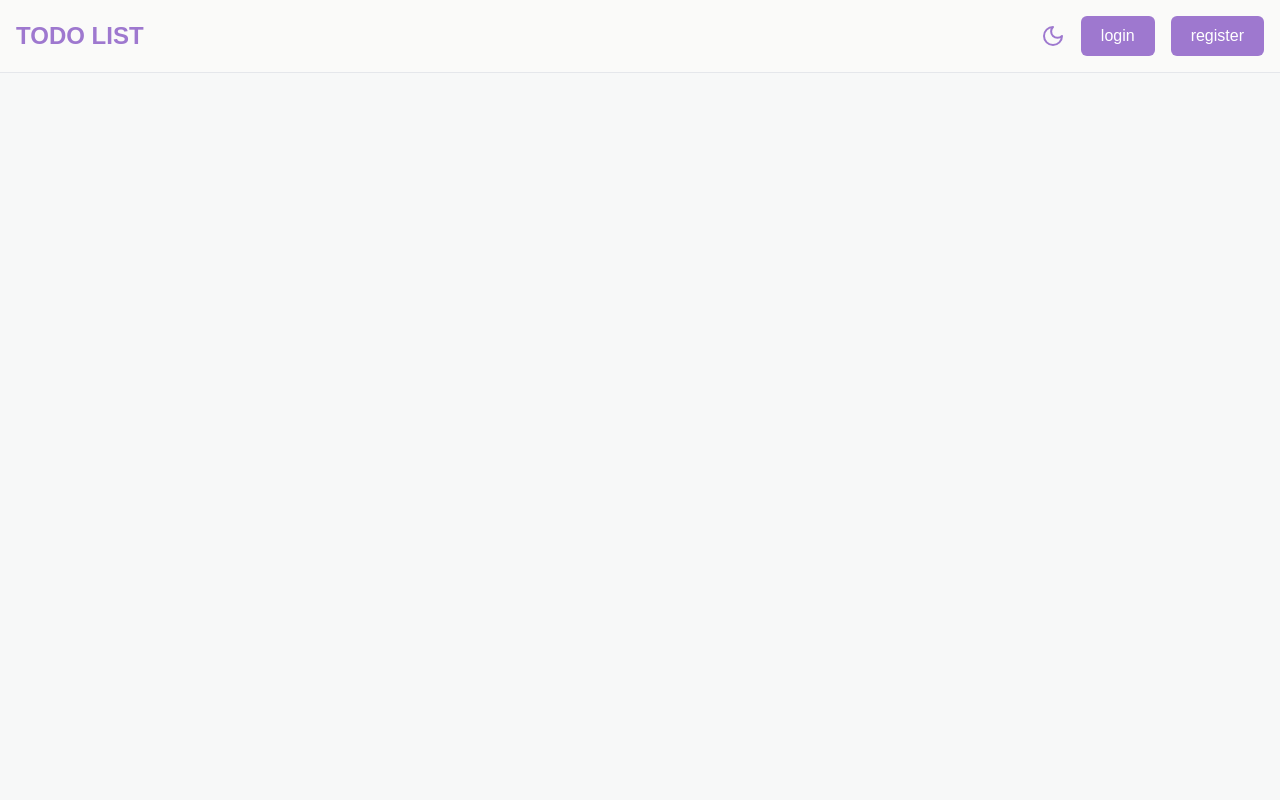
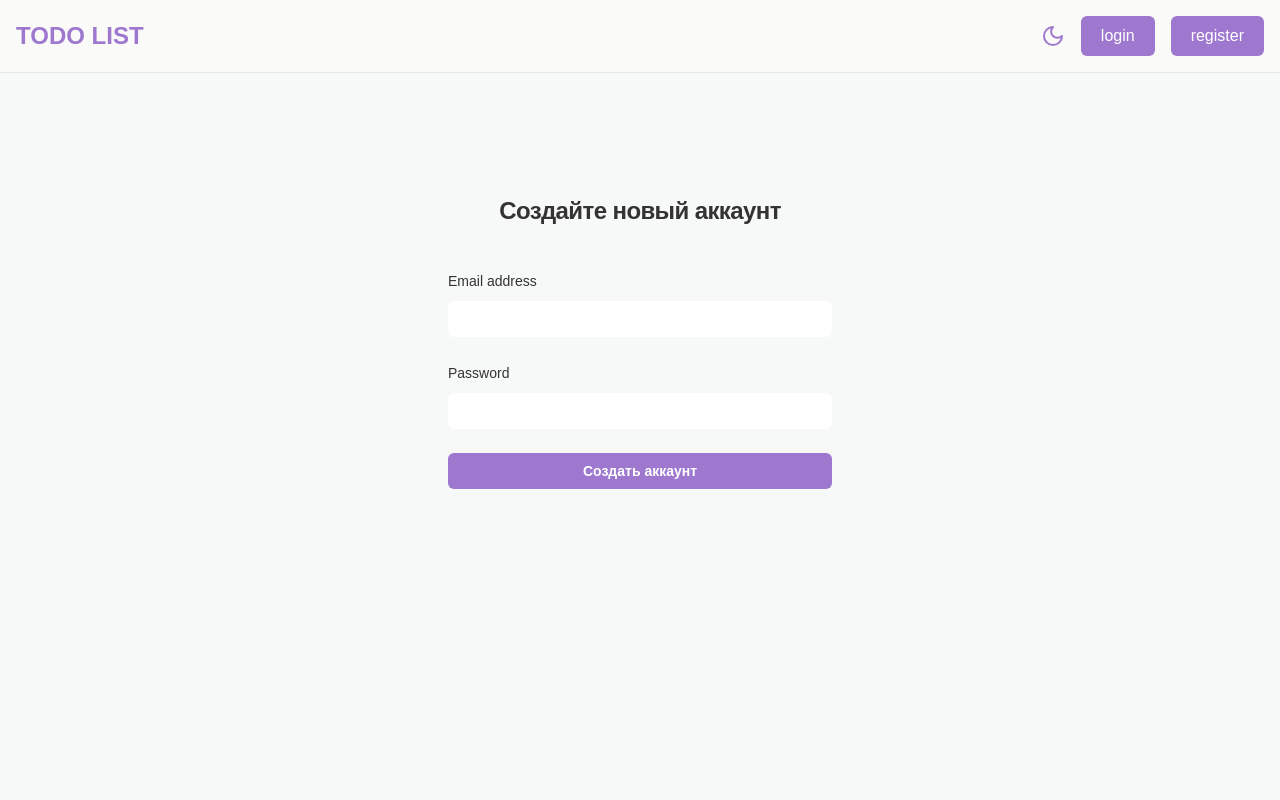
Before and after one commit to deveyge/todoapp, a React app: page /register in a window 1280 px wide. Shown: the top 800 px of the page. Built offline with nearby package versions, Linux system fonts and the light colour scheme.

Commit message:
Register, addTask component

```diff
--- /dev/null
+++ b/src/components/Tasks/AddTask.tsx
@@ -0,0 +1,45 @@
+import { useState } from "react";
+
+export default function AddTask() {
+  const [task, setTask] = useState("");
+
+  return (
+    <>
+      <div className="flex min-h-full flex-1 flex-col justify-center px-6 py-12 lg:px-8">
+        <div className="sm:mx-auto sm:w-full sm:max-w-sm">
+          <form action="#" method="POST" className="flex items-center gap-2">
+            <div className="w-full">
+              <input
+                id="task"
+                name="task"
+                type="text"
+                placeholder="Add a new todo"
+                autoComplete="off"
+                value={task}
+                onChange={(e) => setTask(e.target.value)}
+                className="block w-full rounded-md bg-white px-3 py-1.5 text-base text-black outline-1 -outline-offset-1 outline-gray-300 placeholder:text-gray-400 focus:outline-2 focus:-outline-offset-2 focus:outline-[var(--primary)] sm:text-sm/6"
+              />
+            </div>
+
+            <div>
+              <button className="shadow-xs hover:bg-accent flex w-full justify-center rounded-md bg-[var(--primary)] px-1.5 py-1.5 text-sm/6 font-semibold text-white focus-visible:outline-2 focus-visible:outline-offset-2 focus-visible:outline-[var(--primary)]">
+                <svg
+                  width="22"
+                  height="22"
+                  viewBox="0 0 22 22"
+                  fill="none"
+                  xmlns="http://www.w3.org/2000/svg"
+                >
+                  <path
+                    d="M19.25 11C19.25 11.1823 19.1776 11.3572 19.0486 11.4861C18.9197 11.6151 18.7448 11.6875 18.5625 11.6875H11.6875V18.5625C11.6875 18.7448 11.6151 18.9197 11.4861 19.0486C11.3572 19.1776 11.1823 19.25 11 19.25C10.8177 19.25 10.6428 19.1776 10.5139 19.0486C10.3849 18.9197 10.3125 18.7448 10.3125 18.5625V11.6875H3.4375C3.25516 11.6875 3.0803 11.6151 2.95136 11.4861C2.82243 11.3572 2.75 11.1823 2.75 11C2.75 10.8177 2.82243 10.6428 2.95136 10.5139C3.0803 10.3849 3.25516 10.3125 3.4375 10.3125H10.3125V3.4375C10.3125 3.25516 10.3849 3.0803 10.5139 2.95136C10.6428 2.82243 10.8177 2.75 11 2.75C11.1823 2.75 11.3572 2.82243 11.4861 2.95136C11.6151 3.0803 11.6875 3.25516 11.6875 3.4375V10.3125H18.5625C18.7448 10.3125 18.9197 10.3849 19.0486 10.5139C19.1776 10.6428 19.25 10.8177 19.25 11Z"
+                    fill="white"
+                  />
+                </svg>
+              </button>
+            </div>
+          </form>
+        </div>
+      </div>
+    </>
+  );
+}
--- a/src/pages/MainPage/ui/MainPage.tsx
+++ b/src/pages/MainPage/ui/MainPage.tsx
@@ -1,3 +1,9 @@
+import AddTask from "../../../components/Tasks/AddTask";
+
 export default function MainPage() {
-  return <div className="mx-auto my-auto min-h-screen">main</div>;
+  return (
+    <div className="mx-auto my-auto min-h-screen">
+      <AddTask />
+    </div>
+  );
 }
--- a/src/pages/RegisterPage/ui/RegisterPage.tsx
+++ b/src/pages/RegisterPage/ui/RegisterPage.tsx
@@ -1,3 +1,72 @@
+import { useState } from "react";
+
 export default function RegisterPage() {
-  return <div className="mx-auto my-auto min-h-screen"></div>;
+  const [email, setEmail] = useState("");
+  const [password, setPassword] = useState("");
+
+  return (
+    <>
+      <div className="flex min-h-full flex-1 flex-col justify-center px-6 py-12 lg:px-8">
+        <div className="sm:mx-auto sm:w-full sm:max-w-sm">
+          <h2 className="mt-10 text-center text-2xl/9 font-bold tracking-tight">
+            Создайте новый аккаунт
+          </h2>
+        </div>
+
+        <div className="mt-10 sm:mx-auto sm:w-full sm:max-w-sm">
+          <form action="#" method="POST" className="space-y-6">
+            <div>
+              <label htmlFor="email" className="block text-sm/6 font-medium">
+                Email address
+              </label>
+              <div className="mt-2">
+                <input
+                  id="email"
+                  name="email"
+                  type="email"
+                  required
+                  autoComplete="off"
+                  value={email}
+                  onChange={(e) => setEmail(e.target.value)}
+                  className="block w-full rounded-md bg-white px-3 py-1.5 text-base text-black outline-1 -outline-offset-1 outline-gray-300 placeholder:text-gray-400 focus:outline-2 focus:-outline-offset-2 focus:outline-[var(--primary)] sm:text-sm/6"
+                />
+              </div>
+            </div>
+
+            <div>
+              <div className="flex items-center justify-between">
+                <label
+                  htmlFor="password"
+                  className="block text-sm/6 font-medium"
+                >
+                  Password
+                </label>
+              </div>
+              <div className="mt-2">
+                <input
+                  id="password"
+                  name="password"
+                  type="password"
+                  required
+                  autoComplete="off"
+                  value={password}
+                  onChange={(e) => setPassword(e.target.value)}
+                  className="block w-full rounded-md bg-white px-3 py-1.5 text-base text-black outline-1 -outline-offset-1 outline-gray-300 placeholder:text-gray-400 focus:outline-2 focus:-outline-offset-2 focus:outline-[var(--primary)] sm:text-sm/6"
+                />
+              </div>
+            </div>
+
+            <div>
+              <button
+                type="submit"
+                className="shadow-xs hover:bg-accent flex w-full justify-center rounded-md bg-[var(--primary)] px-3 py-1.5 text-sm/6 font-semibold text-white focus-visible:outline-2 focus-visible:outline-offset-2 focus-visible:outline-[var(--primary)]"
+              >
+                Создать аккаунт
+              </button>
+            </div>
+          </form>
+        </div>
+      </div>
+    </>
+  );
 }
--- a/src/shared/ui/Button.tsx
+++ b/src/shared/ui/Button.tsx
@@ -1,8 +1,17 @@
 import React from "react";
 
-const Button = ({ children }: { children: React.ReactNode }) => {
+const Button = ({
+  children,
+  type = "button",
+}: {
+  children: React.ReactNode;
+  type?: "button" | "submit";
+}) => {
   return (
-    <button className="hover:bg-accent rounded-md bg-[var(--primary)] px-5 py-2 text-center text-base font-medium text-white">
+    <button
+      type={type}
+      className="hover:bg-accent rounded-md bg-[var(--primary)] px-5 py-2 text-center text-base font-medium text-white"
+    >
       {children}
     </button>
   );
```
